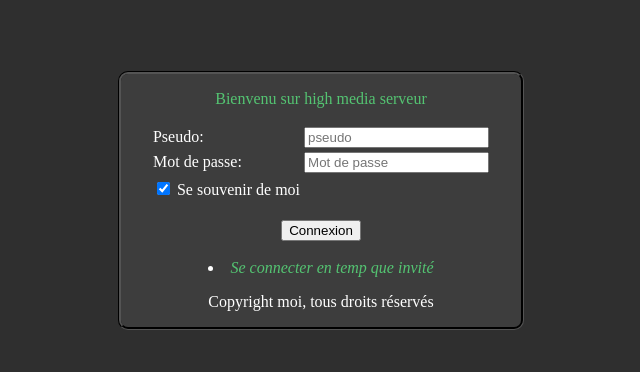
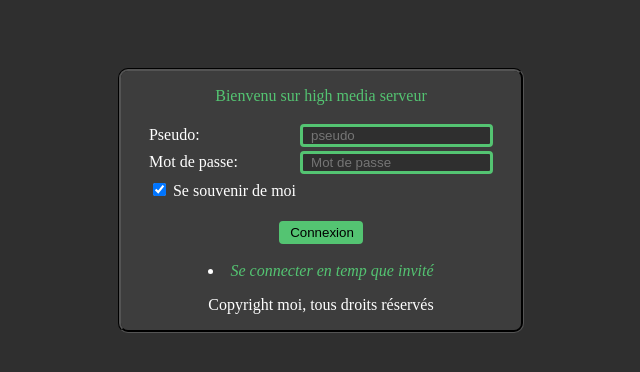
Before and after one commit to DaemonWhite/High-media-serveur, a PHP site: page / in a window 1280 px wide. Shown: the top 372 px of the page, without its empty margins (319-959 px from the left). Run offline with PHP 8.4, Linux system fonts and the light colour scheme.

Commit message:
Add files via upload

```diff
--- a/Res/style.css
+++ b/Res/style.css
@@ -1,3 +1,9 @@
+body
+{
+	margin: 0;
+	padding: 0;
+	font-family: Arial black, Arial,;
+}
 .colorTitle
 {
     color: #54C472; / define les <p></p> en bleu
@@ -9,14 +15,9 @@
 }
 .BackgroundB
 {
-	background-position: center;
-	width: 30%;
-	min-width: 400px;
-	border-radius: 10px;
-	border: 3px black groove;
+	background-position: left;
 	background-color: #3D3D3D;
     color: white;
-    margin: auto;
 }
 .CupeInfo
 {
@@ -65,3 +66,321 @@
     color: white;
     margin: auto;
 }
+
+/* ------- Entre Texte --------------*/
+
+.texteBase
+{
+  -moz-border-radius:4px;
+  border-radius:4px;
+  border: 3px #54C472 solid;
+  background-color: #2F2F2F;
+  padding-left:8px;
+  color: #54C472;
+}
+.texteBase:hover
+{
+  border: 3px #54C472 groove;
+  background-color: #2F2F2F;
+  color: #54C472;
+}
+.texteBase:active
+{
+  -moz-border-radius:4px;
+  border-radius:4px;
+  border: 3px #54C472 solid;
+  background-color: #2F2F2F;
+  padding-left:8px;
+  color: #54C472;
+}
+.texteBase:focus
+{
+  -moz-border-radius:4px;
+  border-radius:4px;
+  border: 3px #54C472 solid;
+  background-color: #2F2F2F;
+  padding-left:8px;
+  color: #54C472;
+}
+.texteBase:visited
+{
+  -moz-border-radius:4px;
+  border-radius:4px;
+  border: 3px #54C472 solid;
+  background-color: #2F2F2F;
+  padding-left:8px;
+  color: #54C472;
+}
+/* ------- Bouton base ----------*/
+
+.buttonBase
+{
+  -moz-border-radius:4px;
+  border-radius:4px;
+  border: 3px #54C472 solid;
+  background-color: #54C472;
+  padding-left:8px;
+}
+.buttonBase:hover
+{
+  -moz-border-radius:4px;
+  border-radius:4px;
+  border: 3px green solid;
+  background-color: green;
+  padding-left:8px;
+}
+
+
+
+/* ------- Création du menu ----------*/
+
+#menu
+{
+
+	display: flex;
+	justify-content: flex-start;
+	align-items: flex-start;
+	flex-direction: column;
+    min-width: 30vh;
+    max-width: 30vh;
+    position: fixed;
+    background-color: #3D3D3D;
+    height: 100vh;
+    overflow: visible;
+    border-right: 0.6vh black solid;
+}
+.link
+{
+
+	width: 100%;
+	height: 350px;
+}
+
+.linkSelect
+{
+  border-top: none;
+  border-bottom: none;
+  border-right: none;
+  border-left: none;
+  text-decoration: none;
+  font-style: bold;
+  color: white;
+  font-size: 3vh;
+  text-align: center;
+  margin-top: 1vh;
+  list-style-type: none;
+  overflow: visible;
+  width: 32vh;
+  height: 3vh;
+  position: relative;
+  background: #3A874E;
+}
+.linkSelect:after
+{
+  overflow: visible;
+  content: "";
+  position: absolute;
+  right: -1.5vh;
+  bottom: 0;
+  width: 0;
+  height: 0;
+  border-left: 1.5vh solid #3A874E;
+  border-top: 1.5vh solid transparent;
+  border-bottom: 1.5vh solid transparent;
+}
+.linkSelect:hover
+{
+  background: #4AAD64;
+}
+.linkSelect:hover:after
+{
+  border-left: 1.5vh solid #4AAD64;
+}
+
+.linkSelect:nth-child(1)
+{
+	width: 33vh;
+	height: 4vh;
+}
+.linkSelect:nth-child(1):hover
+{
+	 background: #3A874E;
+}
+.linkSelect:nth-child(1):after
+{
+  right: -2vh;
+  border-left: 2vh solid #3A874E;
+  border-top: 2vh solid transparent;
+  border-bottom: 2vh solid transparent;
+}
+.linkSelect:nth-child(1):hover:after
+{
+  border-left: 2vh solid #3A874E;
+}
+
+.linkSelect:nth-child(2)
+{
+	margin-top: 2vh;
+	font-size: 2.3vh;
+}
+
+.linkSelect:nth-child(3)
+{
+	margin-top: 2vh;
+	font-size: 2.3vh;
+}
+
+.linkSelect:nth-child(4)
+{
+	margin-top: 2vh;
+	font-size: 2.3vh;
+}
+
+.linkSelect:nth-child(5)
+{
+	margin-top: 2vh;
+	font-size: 2.3vh;
+}
+
+.linkSelect:nth-child(6)
+{
+	margin-top: 2vh;
+	font-size: 2.3vh;
+	margin-bottom: 1.5vh;
+}
+
+.separationA
+{
+	text-align: center;
+	padding-left: 4.5vh;
+	padding-right: 4.5vh;
+	padding-top: 1vh;
+	border-top: 0.4vh black solid;
+	padding-bottom: 1vh;
+	border-bottom: 0.4vh black solid;
+}
+
+.infoUser
+{
+	font-style: bold;
+	font-size: 2.3vh;
+	color: red;
+	padding-top: 1vh;
+}
+
+.imageUser
+{
+  overflow: hidden;
+  margin-top: 1vh;
+  margin-bottom: 1vh;
+  background:#3D3D3D;
+  border-radius:50%;
+  width:20vh;
+  height:20vh;
+  border:0.5vh solid black;
+}
+.image
+{
+	width:100%;
+	height:100%;
+}
+
+.UserName
+{
+	font-style: bold;
+	font-size: 2.3vh;
+	color: white;
+	margin-bottom: 1vh;
+}
+
+.bottomDisconect
+{
+	margin-top: 1vh;
+	padding: 0.5vh;
+	font-size: 1.7vh;
+  	border-radius: 22vh;
+  	border: 3px black solid;
+  	background-color: #2F2F2F;
+  	padding-left:8px;
+  	color: red;
+
+}
+.bottomDisconect:hover
+{
+	margin-top: 1vh;
+	padding: 0.5vh;
+	font-size: 1.7vh;
+  	border-radius: 22vh;
+  	border: 3px black solid;
+  	background-color: #262626;
+  	padding-left:8px;
+  	color: red;
+
+}
+
+.separationB
+{
+	text-align: center;
+	padding-top: 1vh;
+	padding-left: 10vh;
+	padding-right: 10vh;
+}
+.bottomMenu
+{
+  color: white;
+  text-align: center;
+  margin-left: -6vh;
+  list-style-type: none;
+  overflow: visible;
+  width: 22vh;
+  height: 3vh;
+  position: relative;
+  background: #3A874E;
+  border-top: none;
+  border-bottom: none;
+  border-right: none;
+  border-left: none;
+  margin-bottom: 1vh;
+  font-size: 2vh;
+}
+
+.bottomMenu:before
+{
+  overflow: visible;
+  content: "";
+  position: absolute;
+  right: 22vh;
+  bottom: 0;
+  width: 0;
+  height: 0;
+  border-right: 1.5vh solid #3A874E;
+  border-top: 1.5vh solid transparent;
+  border-bottom: 1.5vh solid transparent;
+}
+
+.bottomMenu:after
+{
+  overflow: visible;
+  content: "";
+  position: absolute;
+  right: -1.5vh;
+  bottom: 0;
+  width: 0;
+  height: 0;
+  border-left: 1.5vh solid #3A874E;
+  border-top: 1.5vh solid transparent;
+  border-bottom: 1.5vh solid transparent;
+}
+.bottomMenu:hover
+{
+	font-size: 2.2vh;
+	background: green;
+}
+.bottomMenu:hover:before
+{
+	border-right: 1.5vh solid green;
+}
+.bottomMenu:hover:after
+{
+	border-left: 1.5vh solid green;
+}
```
